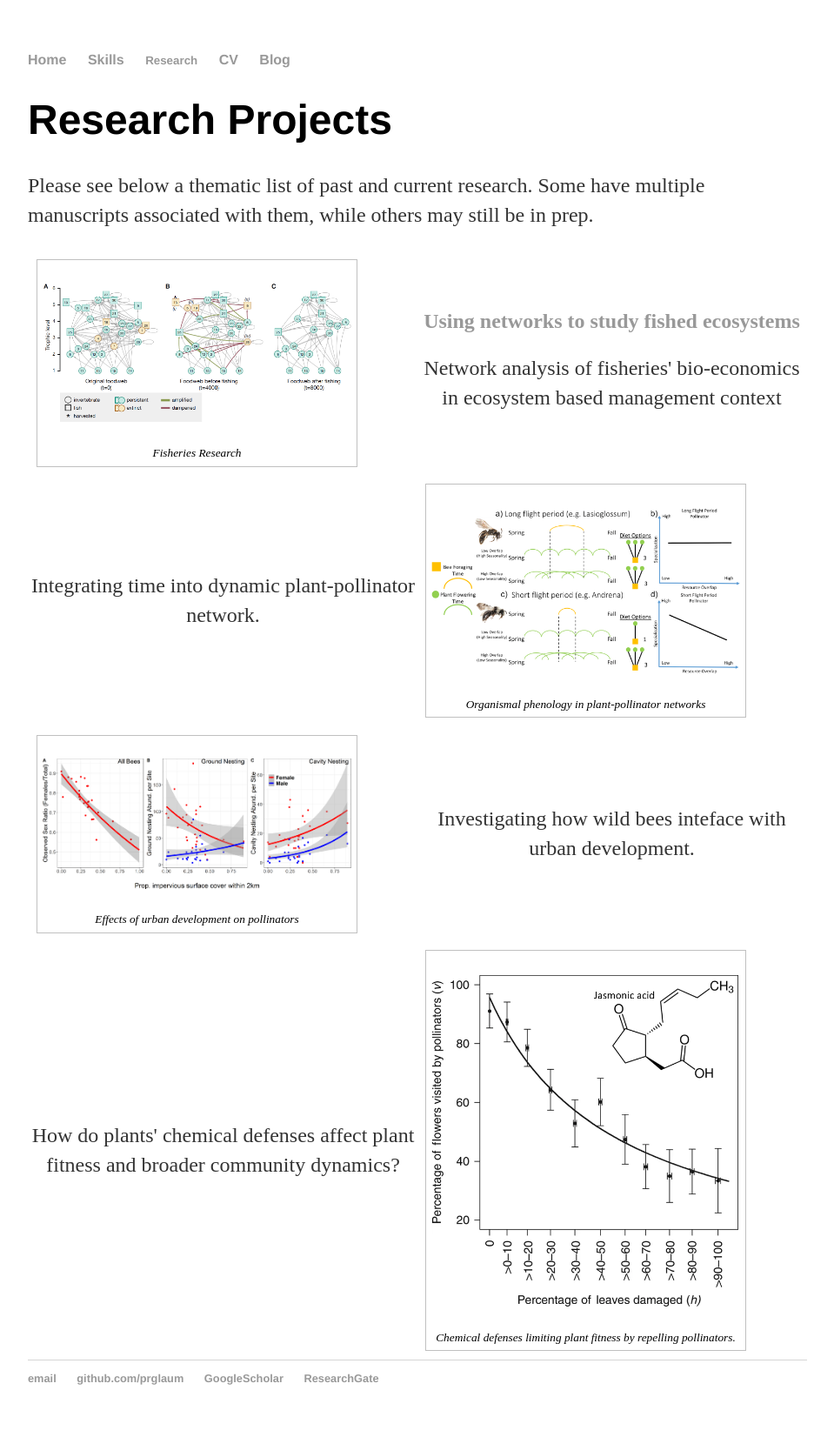
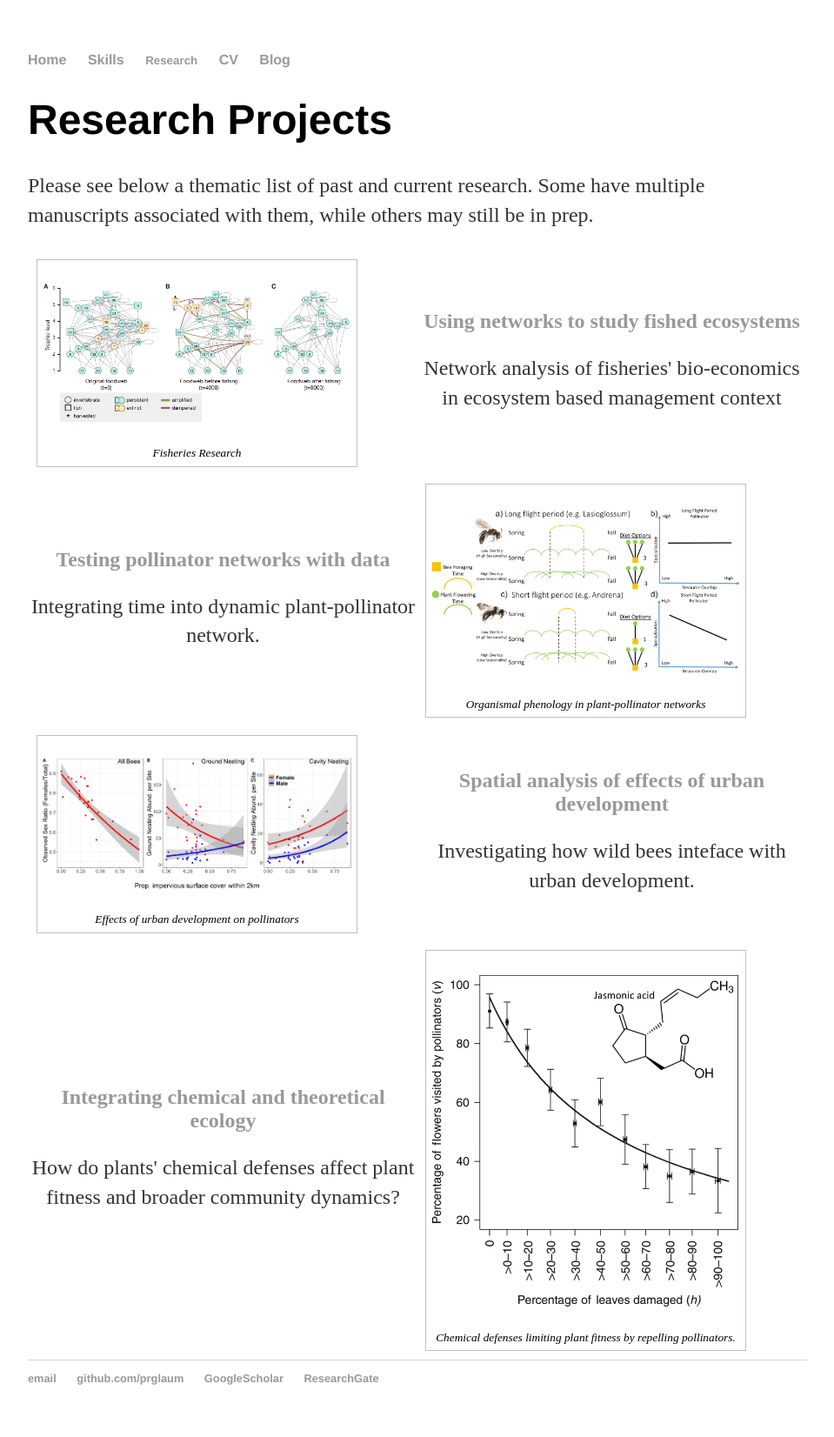
Before and after one commit to prglaum/prglaum.github.io, a Jekyll site: the page built from research/index.html, in a window 1280 px wide. Shown: the whole page at 87% size, without its empty margins (160-1119 px from the left). Built offline with Jekyll 4.4.1, drawn with Linux system fonts in a browser that asks for light colours.

Commit message:
Update index.html

```diff
--- a/research/index.html
+++ b/research/index.html
@@ -31,6 +31,7 @@
   <table style="width:100%">
     <tr>
 	<td style="width:50%">
+		<h2 style="text-align:center;"><a href="https://prglaum.github.io/research/pollination/">Testing pollinator networks with data </a></h2>
 		<p style="text-align:center;">Integrating time into dynamic plant-pollinator network. </p>
 	</td>
 	<td>
@@ -56,6 +57,7 @@
 		</figure>
 	</td>
 	<td>
+		<h2 style="text-align:center;"><a href="https://prglaum.github.io/research/urbaneco/">Spatial analysis of effects of urban development</a></h2>
 		<p style="text-align:center;">Investigating how wild bees inteface with urban development. </p>
 	</td>
     </tr>
@@ -67,6 +69,7 @@
   <table style="width:100%">
     <tr>
 	<td style="width:50%">
+		<h2 style="text-align:center;"><a href="https://prglaum.github.io/research/chemoeco/">Integrating chemical and theoretical ecology</a></h2>
 		<p style="text-align:center;">How do plants' chemical defenses affect plant fitness and broader community dynamics? </p>
 	</td>
 	<td>
```
